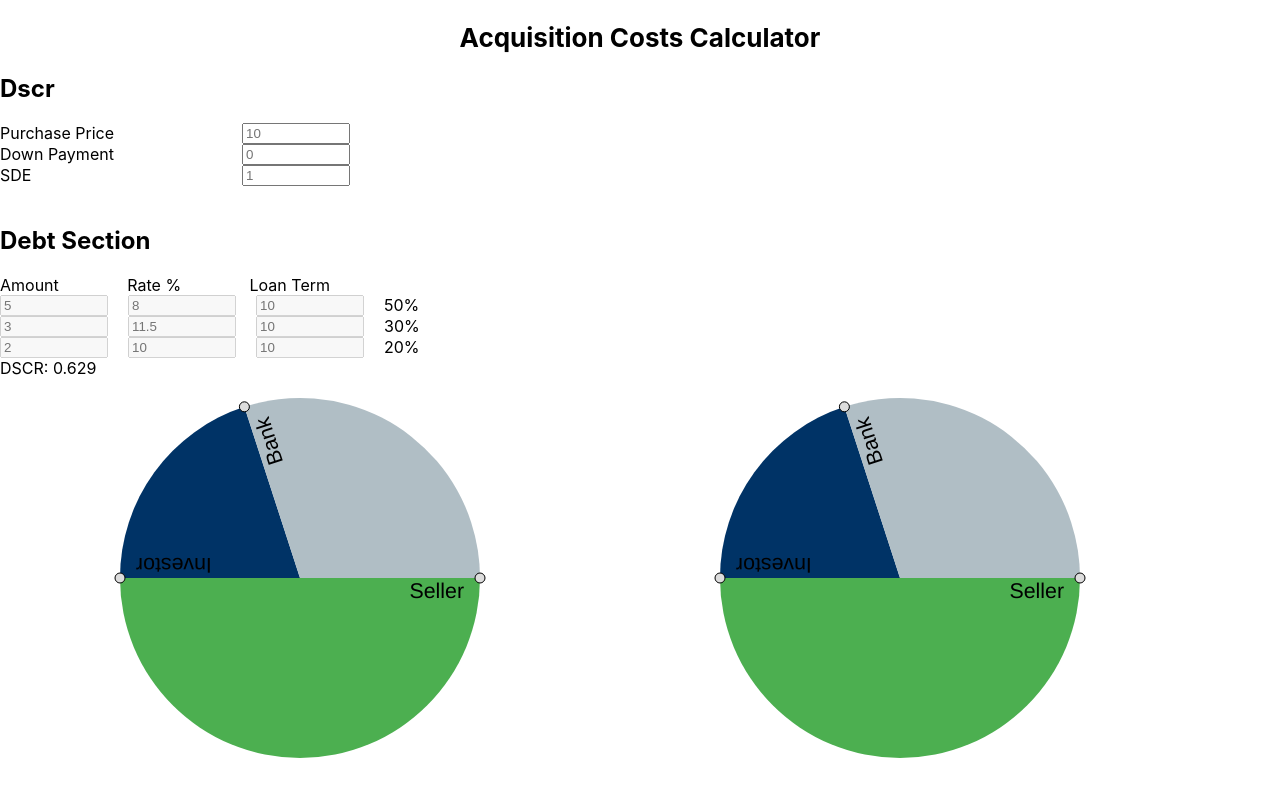
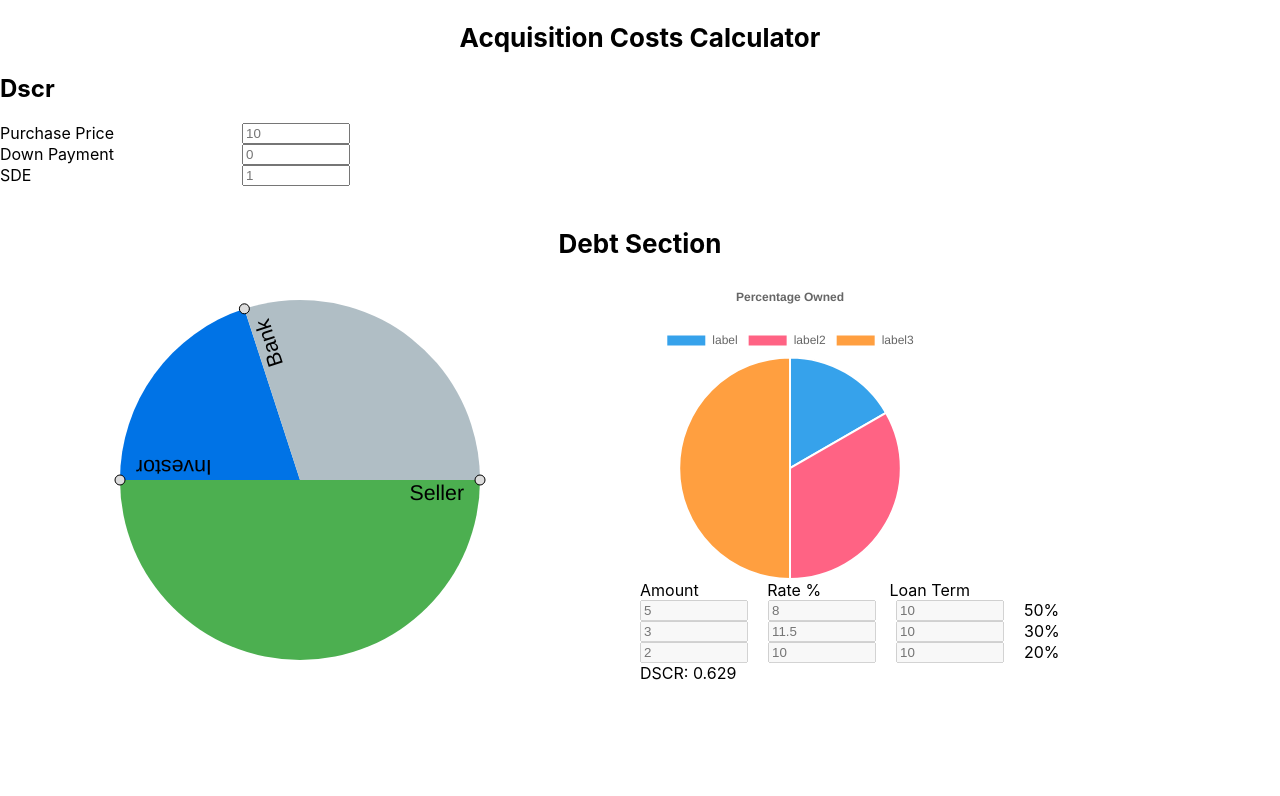
Before and after one commit to TheCoderNamedBridget/AcquisitionCostCalculator, a React (Create React App) app: page / in a window 1280 px wide. Shown: the top 796 px of the page. Built offline with nearby package versions, Linux system fonts and the light colour scheme.

Commit message:
add static chart, format draggable chart

```diff
--- a/src/App.css
+++ b/src/App.css
@@ -36,3 +36,16 @@
     transform: rotate(360deg);
   }
 }
+
+.row {
+  display: flex;
+  justify-content: space-evenly;
+}
+
+.inputs {
+  flex: 1;
+}
+
+.outputs {
+  flex: 1;
+}
--- a/src/App.tsx
+++ b/src/App.tsx
@@ -1,6 +1,4 @@
-import React from 'react';
 import './App.css';
-import ProfitMarginGraph from './components/ProfitMarginGraph';
 import { InputsProvider } from './Inputs/InputsContext';
 import Dscr from './Pages/Dscr';
 
@@ -8,7 +6,6 @@ function App() {
   return (
     <InputsProvider >
       <h2 className="header">Acquisition Costs Calculator</h2>
-      {/* <ProfitMarginGraph /> */}
       <Dscr />
     </InputsProvider>
   );
--- a/src/Pages/Dscr.css
+++ /dev/null
@@ -1,6 +0,0 @@
-.dscr-inputs {
-    display: flex;
-    flex-direction: column;
-    justify-content: space-between;
-    width: 250px;
-}
--- a/src/Pages/Dscr.tsx
+++ b/src/Pages/Dscr.tsx
@@ -3,8 +3,6 @@ import LabelledInput from "../components/LabelledInput";
 import DebtSection from "../components/DebtSection";
 import { DebtItem } from "../types";
 import { formatNum } from "../utilities";
-import './Dscr.css'
-
 
 /**
  * Class for calculating the DSCR in a various year
@@ -79,16 +77,13 @@ const Dscr = () => {
     }, [purchasePrice, downPayment, sde, debts])
 
     return (
-        <div className="dscr">
+        <div >
             <h2>Dscr</h2>
-            <div className="dscr-inputs">
-                <LabelledInput labelText={"Purchase Price"} value={purchasePrice} setValue={setPurchasePrice} />
-                <LabelledInput labelText={"Down Payment"} value={downPayment} setValue={setDownPayment} />
-                <LabelledInput labelText={"SDE"} value={sde} setValue={setSde} />
-            </div>
+            <LabelledInput labelText={"Purchase Price"} value={purchasePrice} setValue={setPurchasePrice} />
+            <LabelledInput labelText={"Down Payment"} value={downPayment} setValue={setDownPayment} />
+            <LabelledInput labelText={"SDE"} value={sde} setValue={setSde} />
             <br />
-            <DebtSection purchasePrice={purchasePrice} debts={debts} setDebts={setDebts} />
-            <label> DSCR: {formatNum(dscr)}</label>
+            <DebtSection purchasePrice={purchasePrice} debts={debts} setDebts={setDebts} dscr={dscr} />
         </div>
     )
 }
--- a/src/components/DebtSection.css
+++ b/src/components/DebtSection.css
@@ -1,9 +1,15 @@
 .debts-section {
-    /* TODO finish styling this so that it is more like a table */
-    width: 400px;
+    display: flex;
+    flex-direction: row;
+    justify-content: space-between;
 }
 
 .debt-row {
     display: flex;
-    justify-content: space-between;
+    justify-content: space-evenly;
 }
+
+canvas {
+    max-width: 100%;
+    max-height: 100%;
+}
--- a/src/components/DebtSection.tsx
+++ b/src/components/DebtSection.tsx
@@ -2,14 +2,16 @@ import { useEffect, useState } from "react";
 import { DebtItem, defaultBankDebtItem, defaultInvestorDebtItem, defaultSellerDebtItem } from "../types";
 import DebtEntry from "./DebtEntry";
 import './DebtSection.css'
-import DraggablePieChart from "../draggable-pie-chart/DraggablePieChart";
+import DraggablePieChart from "./draggable-pie-chart/DraggablePieChart";
 import { formatNum } from "../utilities";
 import LabelledRow from "./LabelledRow";
+import StaticPieChart from "./static-pie-chart/StaticPieChart";
 
 type DebtSectionProps = {
     purchasePrice: number;
     debts: DebtItem[],
     setDebts: (debt: DebtItem[]) => void
+    dscr: number;
 }
 
 const DebtSection = (props: DebtSectionProps) => {
@@ -19,16 +21,14 @@ const DebtSection = (props: DebtSectionProps) => {
     useEffect(() => {
         props.setDebts([defaultInvestorDebtItem, defaultBankDebtItem, defaultSellerDebtItem]);
 
-
-        const canvas = document.createElement('canvas');
+        const canvas = document.getElementById('customCanvas') as HTMLCanvasElement;
+        if (canvas) {
             canvas.width = 600;
             canvas.height = 400;
-        document.body.appendChild(canvas);
-
             // TODO: finish linking the proportion to the input so that it can be changed bi-directionally?
             var proportions = [
                 { proportion: 50, format: { color: "#4CAF50", label: 'Seller' } },
-            { proportion: 20, format: { color: "#003366", label: 'Investor' } },
+                { proportion: 20, format: { color: "#0073e6", label: 'Investor' } },
                 { proportion: 30, format: { color: "#B0BEC5", label: 'Bank' } },];
             const piechart = new DraggablePieChart({
                 canvas: canvas,
@@ -36,6 +36,7 @@ const DebtSection = (props: DebtSectionProps) => {
                 onchange: onPieChartChange
             });
             piechart.draw();
+        }
     }, [])
 
     function onPieChartChange(piechart: DraggablePieChart) {
@@ -54,12 +55,21 @@ const DebtSection = (props: DebtSectionProps) => {
     }
 
     return (
+        <div>
+            <h2 className="header">Debt Section</h2>
             <div className="debts-section">
-            <h2>Debt Section</h2>
+                <div className="inputs">
+                    <canvas id="customCanvas" />
+                </div>
+                <div className="outputs">
+                    <StaticPieChart title="Percentage Owned" />
                     <LabelledRow labelText={["Amount", "Rate %", "Loan Term"]}></LabelledRow>
                     <DebtEntry amount={formatNum(sellerAmount * props.purchasePrice)} debtItem={{ ...defaultSellerDebtItem, id: 0, }} purchasePrice={props.purchasePrice} onChange={updateDebtEntry} />
                     <DebtEntry amount={formatNum(bankAmount * props.purchasePrice)} debtItem={{ ...defaultBankDebtItem, id: 1 }} purchasePrice={props.purchasePrice} onChange={updateDebtEntry} />
                     <DebtEntry amount={formatNum(investorAmount * props.purchasePrice)} debtItem={{ ...defaultInvestorDebtItem, id: 2 }} purchasePrice={props.purchasePrice} onChange={updateDebtEntry} />
+                    <label> DSCR: {formatNum(props.dscr)}</label>
+                </div>
+            </div>
         </div>
     )
 }
--- /dev/null
+++ b/src/components/static-pie-chart/StaticPieChart.tsx
@@ -0,0 +1,68 @@
+
+
+import { Chart, registerables } from 'chart.js';
+import { useEffect, useRef } from 'react';
+
+
+Chart.register(...registerables);
+
+type StaticPieChartProps = {
+    title?: string;
+    labels?: string[];
+    data?: number[];
+}
+
+const StaticPieChart = ({ title = "chart", labels = ["label", "label2", "label3"], data = [1, 2, 3] }: StaticPieChartProps) => {
+    const chartRef = useRef<HTMLCanvasElement | null>(null);
+    const chartInstance = useRef<Chart<'pie'> | null>(null);
+
+    useEffect(() => {
+        if (chartRef.current) {
+            const ctx = chartRef.current.getContext('2d');
+            if (ctx) {
+                if (chartInstance.current) {
+                    chartInstance.current.destroy();
+                }
+
+                chartInstance.current = new Chart(ctx, {
+                    type: 'pie',
+                    data: {
+                        labels: labels,
+                        datasets: [
+                            {
+                                label: 'Profit Margin',
+                                data: data,
+                            }
+                        ],
+                    },
+                    options: {
+                        responsive: false,
+                        maintainAspectRatio: false,
+                        plugins: {
+                            title: {
+                                display: true,
+                                text: title,
+                                padding: {
+                                    top: 10,
+                                    bottom: 20
+                                }
+                            }
+                        }
+                    },
+                });
+            }
+        }
+        // Cleanup function to destroy chart on component unmount
+        return () => {
+
+            if (chartInstance.current) {
+                chartInstance.current.destroy();
+            }
+        };
+        // eslint-disable-next-line react-hooks/exhaustive-deps
+    }, []);
+
+    return (<canvas ref={chartRef} />)
+}
+
+export default StaticPieChart;
```
Also changed, not shown: src/components/draggable-pie-chart/DraggablePieChart.d.ts (renamed from src/draggable-pie-chart/DraggablePieChart.d.ts), src/components/draggable-pie-chart/DraggablePieChart.js (renamed from src/draggable-pie-chart/DraggablePieChart.js). Lines whose indentation alone changed are shown as unchanged.
